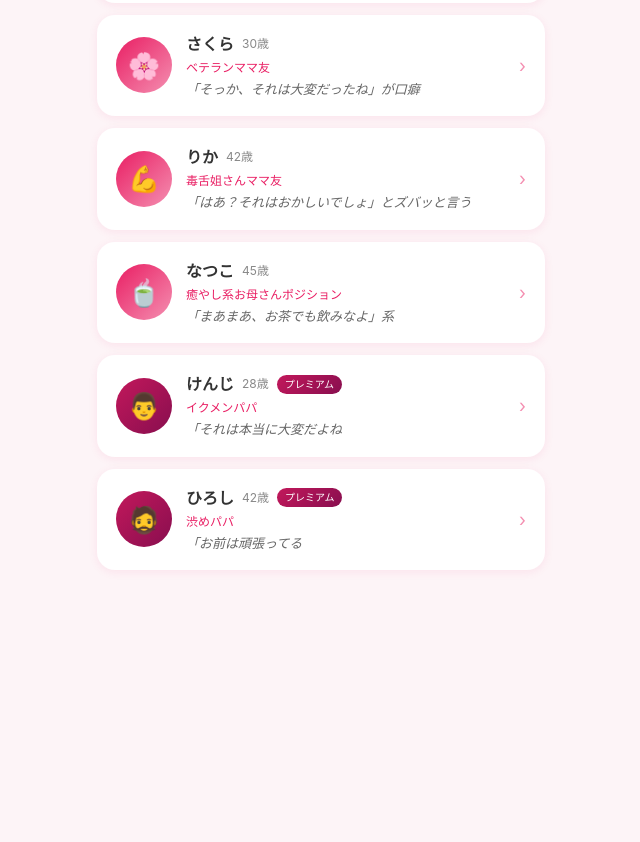
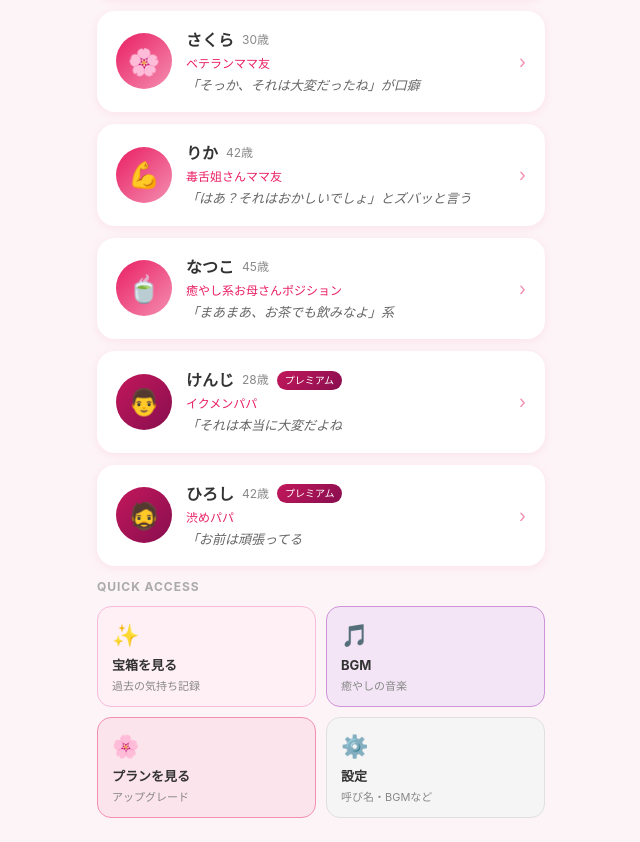
Before and after one commit to fuuApp/fuu-app, a Next.js app: page /app in a window 1280 px wide. Shown: the part 222-1064 px from the top of the page, without its empty margins (319-959 px from the left). Before the commit the page ends 824 px from the top, so only its background shows below. Built offline with nearby package versions, Linux system fonts and the light colour scheme.

Commit message:
feat: add settings button and quick access to app home

```diff
--- a/src/app/app/page.tsx
+++ b/src/app/app/page.tsx
@@ -1,10 +1,56 @@
 'use client'
 
+import { useState, useEffect } from 'react'
 import Link from 'next/link'
 import { getAllCharacters } from '@/lib/characters'
+import type { Character } from '@/types'
+
+const TRIAL_START_KEY = 'fuu_trial_started_at'
+
+function getUsageDays(): number {
+  if (typeof window === 'undefined') return 0
+  const started = localStorage.getItem(TRIAL_START_KEY)
+  if (!started) {
+    localStorage.setItem(TRIAL_START_KEY, new Date().toISOString())
+    return 0
+  }
+  return Math.floor((Date.now() - new Date(started).getTime()) / (1000 * 60 * 60 * 24))
+}
+
+function charEmoji(id: string): string {
+  const map: Record<string, string> = {
+    aoi: '👧', sakura: '🌸', rika: '💪', natsuko: '🍵', kenji: '👨', hiroshi: '🧔',
+  }
+  return map[id] ?? '👤'
+}
 
 export default function CharacterSelectPage() {
-  const characters = getAllCharacters().filter(c => c.isAvailable)
+  const [usageDays, setUsageDays] = useState(0)
+  const [mounted, setMounted] = useState(false)
+
+  useEffect(() => {
+    setUsageDays(getUsageDays())
+    setMounted(true)
+  }, [])
+
+  const allCharacters = getAllCharacters().filter(c => c.isAvailable)
+
+  const isLocked = (c: Character): boolean => usageDays < c.unlockDaysRequired
+
+  const unlockLabel = (c: Character): string => {
+    const days = c.unlockDaysRequired - usageDays
+    if (days <= 0) return ''
+    if (days <= 30) return `あと${days}日で解放`
+    return `あと約${Math.ceil(days / 30)}ヶ月で解放`
+  }
+
+  if (!mounted) return (
+    <main style={{ maxWidth: 480, margin: '0 auto', background: '#fdf4f7', minHeight: '100vh' }}>
+      <div style={{ display: 'flex', justifyContent: 'center', alignItems: 'center', height: '40vh' }}>
+        <span style={{ fontSize: 14, color: '#E91E63' }}>読み込み中...</span>
+      </div>
+    </main>
+  )
 
   return (
     <main style={{ maxWidth: 480, margin: '0 auto', background: '#fdf4f7', minHeight: '100vh' }}>
@@ -17,34 +63,79 @@ export default function CharacterSelectPage() {
         <span style={{ fontSize: 22 }}>🌸</span>
         <span style={{ fontWeight: 700, fontSize: 17, color: '#E91E63' }}>fuu ふぅ</span>
         <span style={{ marginLeft: 'auto', fontSize: 12, color: '#aaa' }}>話したいコを選んでね</span>
+        <Link href="/app/settings" style={{
+          marginLeft: 12, fontSize: 20, textDecoration: 'none', lineHeight: 1, color: '#bbb',
+        }} title="設定">⚙️</Link>
       </div>
 
       <div style={{ padding: '20px 16px' }}>
-        <p style={{ fontSize: 14, color: '#888', marginBottom: 20, textAlign: 'center' }}>
+        <p style={{ fontSize: 14, color: '#888', marginBottom: 16, textAlign: 'center' }}>
           今日は誰に話す？
         </p>
 
-        {characters.map(c => (
-          <Link
-            key={c.id}
-            href={`/app/chat/${c.id}`}
+        {/* 使用日数バッジ */}
+        {usageDays > 0 && (
+          <div style={{
+            background: '#fff', borderRadius: 14, padding: '8px 16px',
+            marginBottom: 16, display: 'flex', alignItems: 'center', gap: 8,
+            boxShadow: '0 1px 6px rgba(233,30,99,0.07)',
+          }}>
+            <span style={{ fontSize: 15 }}>📅</span>
+            <span style={{ fontSize: 12, color: '#888' }}>
+              使用開始から <strong style={{ color: '#E91E63' }}>{usageDays}日目</strong>
+            </span>
+          </div>
+        )}
+
+        {allCharacters.map(c => {
+          const locked = isLocked(c)
+
+          if (locked) {
+            return (
+              <div key={c.id} style={{
+                background: '#f5f5f5', borderRadius: 18, padding: '16px 18px',
+                display: 'flex', alignItems: 'center', gap: 14,
+                marginBottom: 12, border: '1.5px solid #eee', opacity: 0.65,
+              }}>
+                <div style={{
+                  width: 56, height: 56, borderRadius: '50%', flexShrink: 0,
+                  background: '#ddd', display: 'flex', alignItems: 'center',
+                  justifyContent: 'center', fontSize: 26,
+                }}>🔒</div>
+                <div style={{ flex: 1 }}>
+                  <div style={{ display: 'flex', alignItems: 'center', gap: 8, marginBottom: 4 }}>
+                    <span style={{ fontWeight: 700, fontSize: 16, color: '#bbb' }}>{c.name}</span>
+                    <span style={{ fontSize: 12, color: '#bbb' }}>{c.age}歳</span>
+                    {c.isPremium && (
+                      <span style={{ fontSize: 10, background: '#e0e0e0', color: '#999', padding: '2px 8px', borderRadius: 20 }}>プレミアム</span>
+                    )}
+                  </div>
+                  <div style={{ fontSize: 12, color: '#bbb', marginBottom: 6 }}>{c.role}</div>
+                  <div style={{
+                    display: 'inline-flex', alignItems: 'center', gap: 4,
+                    background: '#FCE4EC', borderRadius: 20, padding: '3px 10px',
+                    fontSize: 11, color: '#E91E63', fontWeight: 700,
+                  }}>
+                    ⏳ {unlockLabel(c)}
+                  </div>
+                </div>
+              </div>
+            )
+          }
+
+          return (
+            <Link key={c.id} href={`/app/chat/${c.id}`}
               style={{ textDecoration: 'none', display: 'block', marginBottom: 12 }}
             >
               <div style={{
-              background: '#fff',
-              borderRadius: 18,
-              padding: '16px 18px',
-              display: 'flex',
-              alignItems: 'center',
-              gap: 14,
+                background: '#fff', borderRadius: 18, padding: '16px 18px',
+                display: 'flex', alignItems: 'center', gap: 14,
                 boxShadow: '0 2px 10px rgba(233,30,99,0.08)',
-              border: '1.5px solid transparent',
-              transition: 'border-color 0.2s',
+                border: '1.5px solid transparent', transition: 'border-color 0.2s',
               }}
                 onMouseEnter={e => (e.currentTarget.style.borderColor = '#F48FB1')}
                 onMouseLeave={e => (e.currentTarget.style.borderColor = 'transparent')}
               >
-              {/* アバター */}
                 <div style={{
                   width: 56, height: 56, borderRadius: '50%', flexShrink: 0,
                   background: c.isPremium
@@ -53,10 +144,8 @@ export default function CharacterSelectPage() {
                   display: 'flex', alignItems: 'center', justifyContent: 'center',
                   fontSize: 26, color: '#fff',
                 }}>
-                {c.id === 'aoi' ? '👧' : c.id === 'sakura' ? '🌸' : c.id === 'rika' ? '💪' : c.id === 'natsuko' ? '🍵' : c.id === 'kenji' ? '👨' : '🧔'}
+                  {charEmoji(c.id)}
                 </div>
-
-              {/* テキスト */}
                 <div style={{ flex: 1 }}>
                   <div style={{ display: 'flex', alignItems: 'center', gap: 8, marginBottom: 3 }}>
                     <span style={{ fontWeight: 700, fontSize: 16, color: '#333' }}>{c.name}</span>
@@ -68,19 +157,47 @@ export default function CharacterSelectPage() {
                       }}>プレミアム</span>
                     )}
                   </div>
-                <div style={{ fontSize: 12, color: '#E91E63', marginBottom: 3 }}>
-                  {c.role}
-                </div>
+                  <div style={{ fontSize: 12, color: '#E91E63', marginBottom: 3 }}>{c.role}</div>
                   <div style={{ fontSize: 13, color: '#666', fontStyle: 'italic' }}>
                     {c.speechStyle.split('。')[0]}
                   </div>
                 </div>
+                <span style={{ fontSize: 18, color: '#F48FB1' }}>›</span>
+              </div>
+            </Link>
+          )
+        })}
 
-              <span style={{ fontSize: 18, color: '#F48FB1' }}>›</span>
+        {/* ─── クイックアクセス ─── */}
+        <div style={{ marginTop: 8, marginBottom: 4 }}>
+          <div style={{ fontSize: 12, color: '#aaa', fontWeight: 700, letterSpacing: '0.08em', marginBottom: 10 }}>
+            QUICK ACCESS
+          </div>
+          <div style={{ display: 'grid', gridTemplateColumns: '1fr 1fr', gap: 10 }}>
+            {[
+              { href: '/app/journal', icon: '✨', label: '宝箱を見る', sub: '過去の気持ち記録', color: '#FFF0F5', border: '#F8BBD9' },
+              { href: '/app/bgm', icon: '🎵', label: 'BGM', sub: '癒やしの音楽', color: '#F3E5F5', border: '#CE93D8' },
+              { href: '/app/plans', icon: '🌸', label: 'プランを見る', sub: 'アップグレード', color: '#FCE4EC', border: '#F48FB1' },
+              { href: '/app/settings', icon: '⚙️', label: '設定', sub: '呼び名・BGMなど', color: '#F5F5F5', border: '#E0E0E0' },
+            ].map(item => (
+              <Link key={item.href} href={item.href} style={{ textDecoration: 'none' }}>
+                <div style={{
+                  background: item.color, border: `1px solid ${item.border}`,
+                  borderRadius: 14, padding: '12px 14px',
+                  transition: 'opacity 0.15s',
+                }}
+                  onMouseEnter={e => ((e.currentTarget as HTMLDivElement).style.opacity = '0.8')}
+                  onMouseLeave={e => ((e.currentTarget as HTMLDivElement).style.opacity = '1')}
+                >
+                  <div style={{ fontSize: 22, marginBottom: 4 }}>{item.icon}</div>
+                  <div style={{ fontSize: 13, fontWeight: 700, color: '#333', marginBottom: 2 }}>{item.label}</div>
+                  <div style={{ fontSize: 11, color: '#888' }}>{item.sub}</div>
                 </div>
               </Link>
             ))}
           </div>
+        </div>
+      </div>
     </main>
   )
 }
```
Lines whose indentation alone changed are shown as unchanged.
